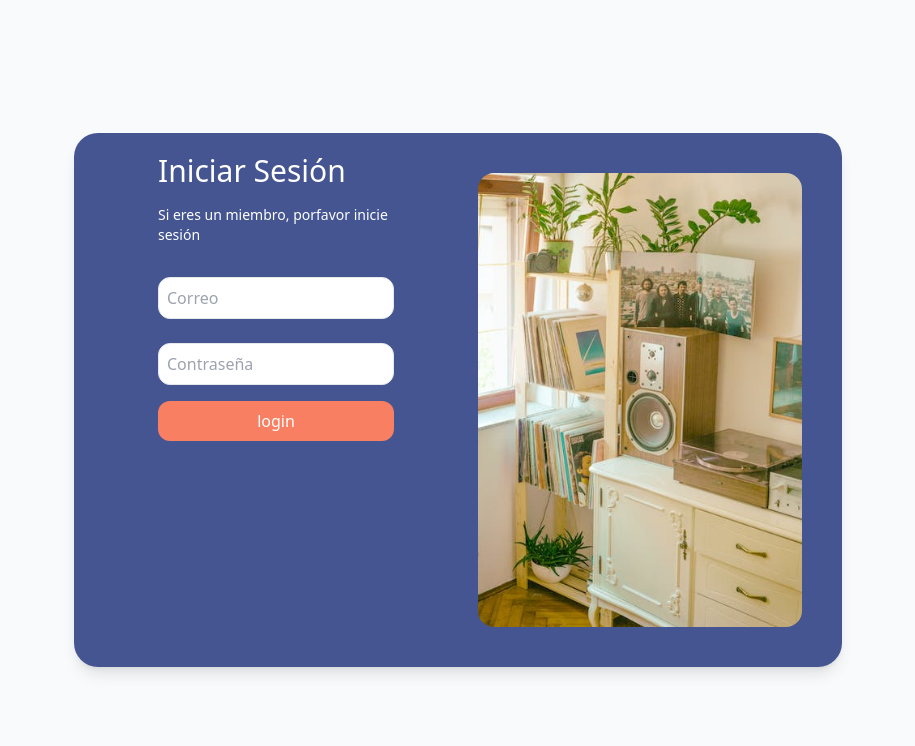
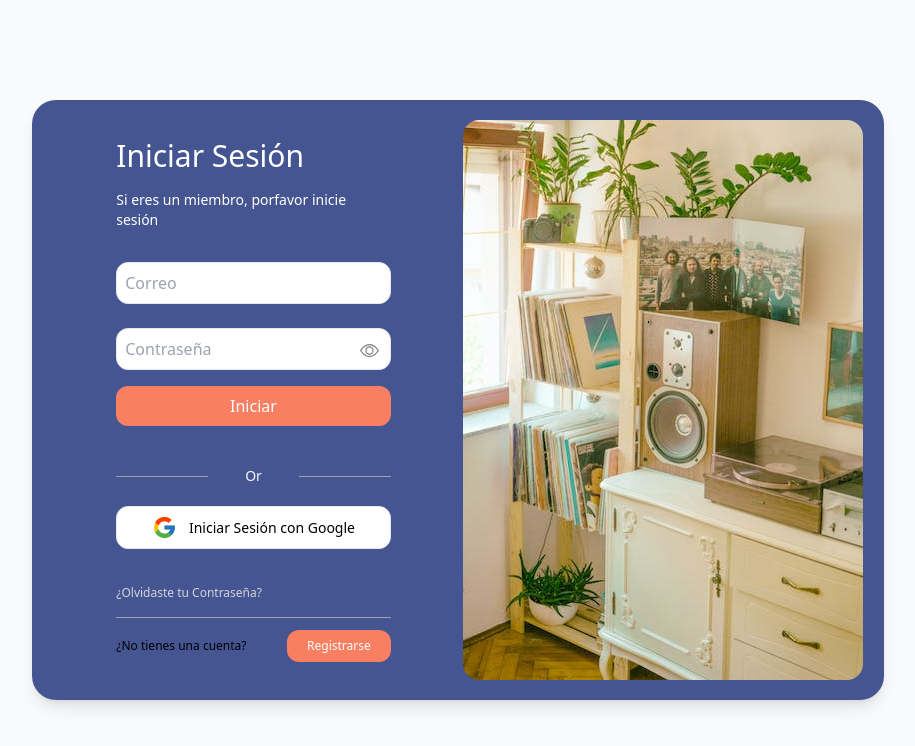
Before and after one commit to Aran-tm/login, a plain HTML site: page index.html in a window 1280 px wide. Shown: the whole page, without its empty margins (182-1097 px from the left). Drawn offline with nearby package versions, Linux system fonts and the light colour scheme.

Commit message:
just the final result

```diff
--- a/index.html
+++ b/index.html
@@ -10,11 +10,13 @@
   </head>
   <body>
     <!-- adding a new section-->
-    <section class="bg-gray-50 min-h-screen flex items-center justify-center">
+    <section
+      class="bg-gray-50 min-h-screen flex items-center justify-center w-full"
+    >
       <!-- Login Container -->
-      <div class="bg-[#455591] flex rounded-3xl shadow-lg max-w-3xl p-5">
+      <div class="bg-[#455591] flex rounded-3xl shadow-lg p-5 items-center">
         <!-- Form Container -->
-        <div class="sm:w-1/2 px-16">
+        <div class="md:w-1/2 px-16 mr-2">
           <h2 class="text-white text-3xl">Iniciar Sesión</h2>
           <p class="text-sm mt-4 text-white">
             Si eres un miembro, porfavor inicie sesión
@@ -23,26 +25,101 @@
           <!-- This is the form tag-->
           <form action="" class="flex flex-col gap-4">
             <input
-              class="p-2 mt-8 rounded-xl border"
+              class="p-2 mt-8 rounded-xl border hover:bg-[#faf7f7]"
               type="email"
               name="email"
               placeholder="Correo"
             />
-            <input
-              class="p-2 mt-2 rounded-xl border"
-              type="password"
-              name="password"
-              placeholder="Contraseña"
-            />
+            <div class="relative">
+              <input
+                class="p-2 mt-2 rounded-xl border w-full hover:bg-[#faf7f7]"
+                type="password"
+                name="password"
+                placeholder="Contraseña"
+              />
+              <svg
+                xmlns="http://www.w3.org/2000/svg"
+                width="19"
+                height="19"
+                fill="gray"
+                class="bi bi-eye absolute top-1/2 right-3 -translate-y-1"
+                viewBox="0 0 16 16"
+              >
+                <path
+                  d="M16 8s-3-5.5-8-5.5S0 8 0 8s3 5.5 8 5.5S16 8 16 8M1.173 8a13 13 0 0 1 1.66-2.043C4.12 4.668 5.88 3.5 8 3.5s3.879 1.168 5.168 2.457A13 13 0 0 1 14.828 8q-.086.13-.195.288c-.335.48-.83 1.12-1.465 1.755C11.879 11.332 10.119 12.5 8 12.5s-3.879-1.168-5.168-2.457A13 13 0 0 1 1.172 8z"
+                />
+                <path
+                  d="M8 5.5a2.5 2.5 0 1 0 0 5 2.5 2.5 0 0 0 0-5M4.5 8a3.5 3.5 0 1 1 7 0 3.5 3.5 0 0 1-7 0"
+                />
+              </svg>
+            </div>
 
-            <button class="bg-[#f97f63] rounded-xl text-white py-2">
-              login
+            <button
+              class="bg-[#f97f63] rounded-xl text-white py-2 hover:bg-[#e6917e] hover:scale-105 duration-300"
+            >
+              Iniciar
             </button>
           </form>
+
+          <!-- Adding the OR -->
+          <div class="mt-10 grid grid-cols-3 items-center text-gray-50">
+            <hr class="border-gray-400" />
+            <p class="text-center text-sm">Or</p>
+            <hr class="border-gray-400" />
+          </div>
+
+          <!-- Adding google alternative -->
+          <button
+            class="bg-white border py-2 w-full rounded-xl mt-5 flex justify-center items-center text-sm hover:bg-[#fffcfc] hover:scale-105 duration-300"
+          >
+            <svg
+              class="mr-3"
+              xmlns="http://www.w3.org/2000/svg"
+              x="0px"
+              y="0px"
+              width="25"
+              height="25"
+              viewBox="0 0 48 48"
+            >
+              <path
+                fill="#FFC107"
+                d="M43.611,20.083H42V20H24v8h11.303c-1.649,4.657-6.08,8-11.303,8c-6.627,0-12-5.373-12-12c0-6.627,5.373-12,12-12c3.059,0,5.842,1.154,7.961,3.039l5.657-5.657C34.046,6.053,29.268,4,24,4C12.955,4,4,12.955,4,24c0,11.045,8.955,20,20,20c11.045,0,20-8.955,20-20C44,22.659,43.862,21.35,43.611,20.083z"
+              ></path>
+              <path
+                fill="#FF3D00"
+                d="M6.306,14.691l6.571,4.819C14.655,15.108,18.961,12,24,12c3.059,0,5.842,1.154,7.961,3.039l5.657-5.657C34.046,6.053,29.268,4,24,4C16.318,4,9.656,8.337,6.306,14.691z"
+              ></path>
+              <path
+                fill="#4CAF50"
+                d="M24,44c5.166,0,9.86-1.977,13.409-5.192l-6.19-5.238C29.211,35.091,26.715,36,24,36c-5.202,0-9.619-3.317-11.283-7.946l-6.522,5.025C9.505,39.556,16.227,44,24,44z"
+              ></path>
+              <path
+                fill="#1976D2"
+                d="M43.611,20.083H42V20H24v8h11.303c-0.792,2.237-2.231,4.166-4.087,5.571c0.001-0.001,0.002-0.001,0.003-0.002l6.19,5.238C36.971,39.205,44,34,44,24C44,22.659,43.862,21.35,43.611,20.083z"
+              ></path></svg
+            >Iniciar Sesión con Google
+          </button>
+
+          <!-- Olvidaste la password ? -->
+          <p
+            class="text-gray-300 mt-5 text-xs border-b py-4 border-gray-400 cursor-pointer hover:text-[#b8b8b8]"
+          >
+            ¿Olvidaste tu Contraseña?
+          </p>
+
+          <!-- Olvido de passowrd-->
+          <div class="text-xs flex justify-between items-center mt-3">
+            <p>¿No tienes una cuenta?</p>
+            <button
+              class="py-2 px-5 bg-[#f97f63] rounded-xl text-white hover:bg-[#e6917e] hover:scale-105 duration-300"
+            >
+              Registrarse
+            </button>
+          </div>
         </div>
 
         <!-- Image Container -->
-        <div class="w-1/2 p-5 rounded-lg sm:block hidden">
+        <div class="md:block w-1/2 hidden">
           <img src="logo.jpeg" alt="" class="rounded-2xl" />
         </div>
       </div>
```
Also changed, not shown: wall.jpeg (deleted).
